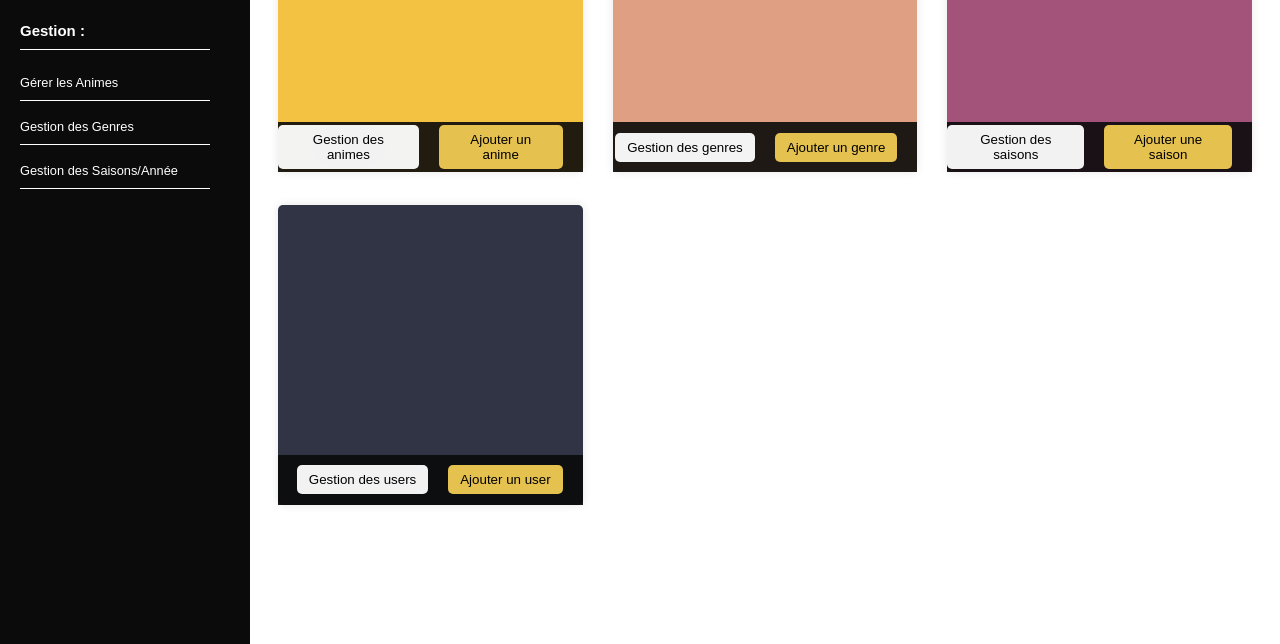
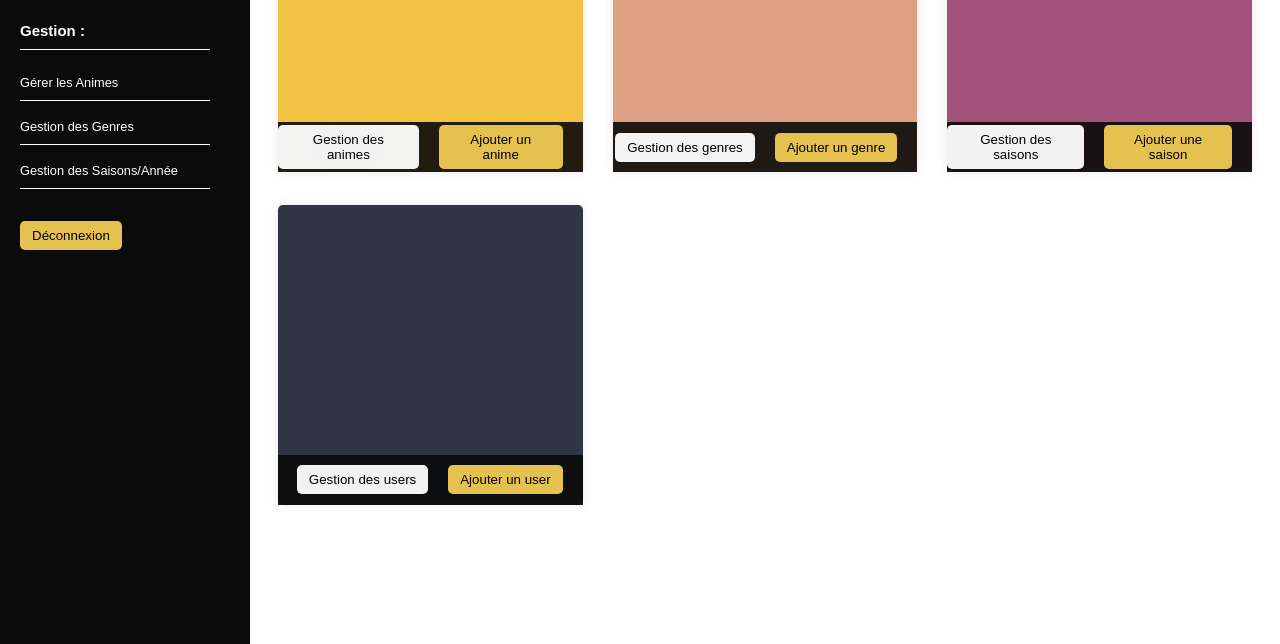
Before and after one commit to Hello-Sara/BreakAnime_Web, a React app in the folder app/: page /admin/dashboard in a window 1280 px wide. Shown: the part 156-800 px from the top of the page. Built offline with nearby package versions, Linux system fonts and the light colour scheme; some packages are replaced by stand-ins of ours; no server answers; sample sign-in values are in the browser's storage.

Commit message:
handle deconnexion

```diff
--- a/app/src/admin/pages/dashboard/AdminHome.css
+++ b/app/src/admin/pages/dashboard/AdminHome.css
@@ -36,6 +36,10 @@
     padding-left: 20px;
     padding-right: 40px;
     font-size: 0.8em;
+}
+
+.sidebar-action {
+    margin-top: 4vh;
 }
 
 .sidebar-link {
--- a/app/src/admin/pages/dashboard/AdminHome.js
+++ b/app/src/admin/pages/dashboard/AdminHome.js
@@ -1,14 +1,18 @@
 import React, { useEffect, useState } from 'react';
 import './AdminHome.css';
 import SecondaryBouton from '../../../components/atoms/secondary-bouton/SecondaryBouton';
+import { useNavigate } from 'react-router-dom';
 
 import LOGO from '../../../assets/logos/logo_VBlanc.png';
 import axios from 'axios';
 
 const AdminHome = () => {
     const [stats, setStats] = useState(undefined);
+    const navigate = useNavigate();
+    const isConnected = !!localStorage.getItem('token');
 
     useEffect(() => {
+        if(isConnected) {
         axios.get('https://api.breakanime.ninja/api/admin/stats', {
             headers: {
                 Authorization: `${localStorage.getItem('token')}`
@@ -21,7 +25,20 @@ const AdminHome = () => {
         return () => {
           document.body.classList.remove('admin-home');
         };
-    }, []);
+        } else {
+            navigate('/admin');
+        }
+    }, [isConnected, navigate]);
+
+    let handleDeconnection = () => {
+        localStorage.removeItem('token');
+        navigate('/admin');
+    }
+
+    if(!isConnected) {
+        return null;
+    }
+
 
     return (
         <div className="admin-container">
@@ -42,6 +59,13 @@ const AdminHome = () => {
                     </li>
                     <li className="sidebar-item">
                         <a href="#" className="sidebar-link">Gestion des Saisons/Année</a>
+                    </li>
+                    <li className="sidebar-item sidebar-action">
+                        <SecondaryBouton
+                            name="Déconnexion"
+                            style={{padding: '5px 10px 5px 10px', "backgroundColor": 'rgba(229, 193, 79, 1)', 'border': '2px solid transparent', 'borderRadius': '5px', 'backdropFilter': 'blur(40px)' }}
+                            Submit={() => handleDeconnection()}
+                        />
                     </li>
                 </ul>
             </nav>
```
